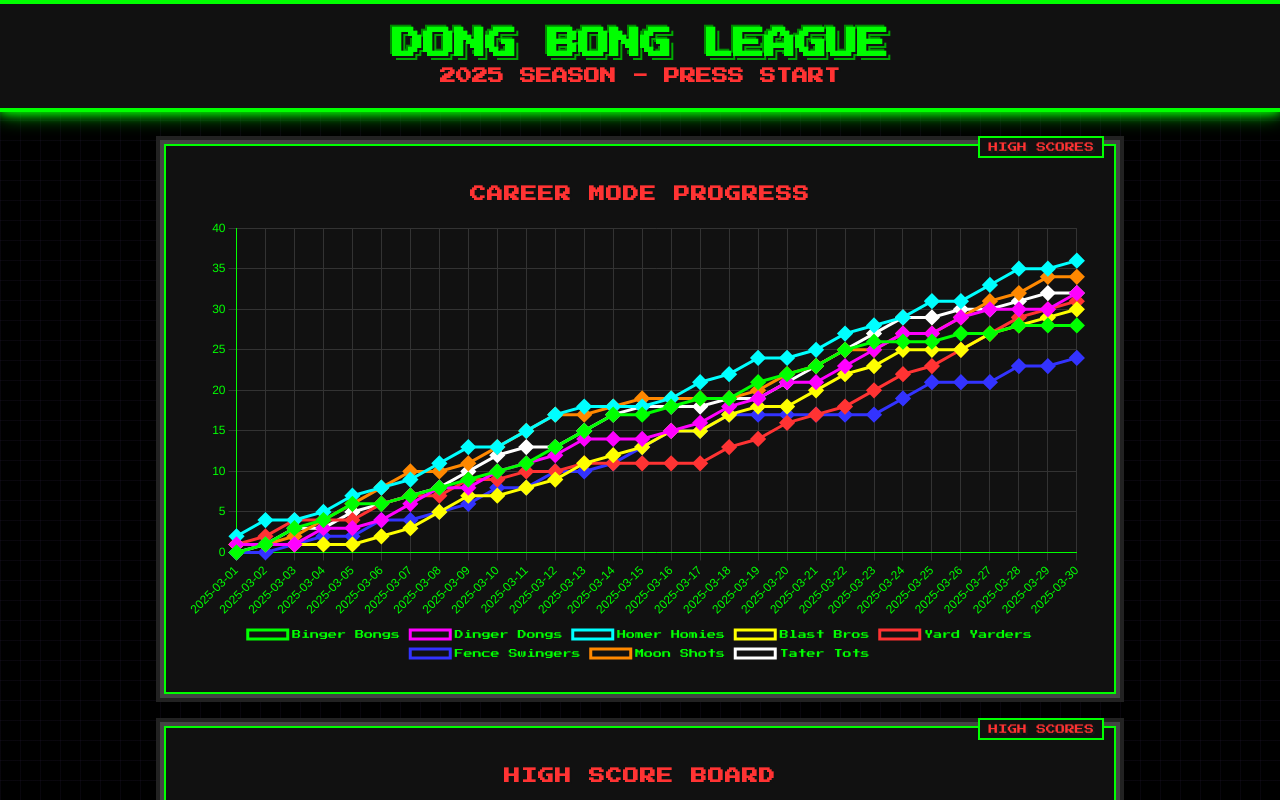
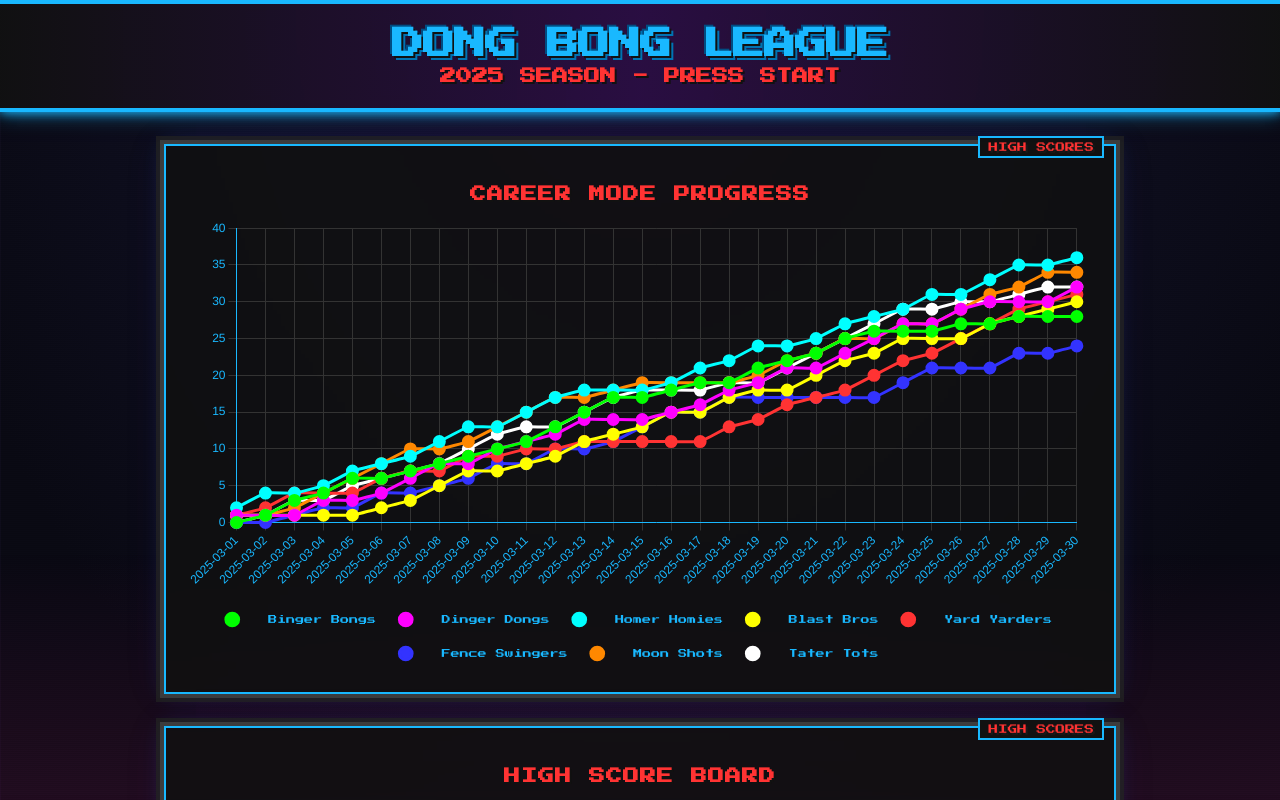
Before and after one commit to brianpgerson/dbl-server, a React (Create React App) app in the folder dong-bong-fe/: page / in a window 1280 px wide. Shown: the top 800 px of the page. Built offline with nearby package versions, Linux system fonts and the light colour scheme; no server answers.

Commit message:
Refine arcade theme with blue accent color and subtle vaporwave gradient

```diff
--- a/dong-bong-fe/src/App.css
+++ b/dong-bong-fe/src/App.css
@@ -1,13 +1,46 @@
 @import url('https://fonts.googleapis.com/css2?family=Press+Start+2P&display=swap');
 
 body {
-  background-color: #000;
+  background-color: #0a0a14;
   background-image:
-    linear-gradient(to right, rgba(86, 61, 124, 0.1) 1px, transparent 1px),
-    linear-gradient(to bottom, rgba(86, 61, 124, 0.1) 1px, transparent 1px);
-  background-size: 20px 20px;
+    linear-gradient(to right, rgba(86, 61, 124, 0.07) 1px, transparent 1px),
+    linear-gradient(to bottom, rgba(86, 61, 124, 0.07) 1px, transparent 1px),
+    radial-gradient(ellipse at top, #1a0b2e 0%, #101024 40%, #0a0a14 80%);
+  background-size: 20px 20px, 20px 20px, 100% 100%;
+  background-attachment: fixed;
   image-rendering: pixelated;
   color: #fff;
+  position: relative;
+}
+
+body::before {
+  content: '';
+  position: fixed;
+  top: 0;
+  left: 0;
+  right: 0;
+  bottom: 0;
+  background: repeating-linear-gradient(
+    0deg,
+    rgba(0, 0, 0, 0.07),
+    rgba(0, 0, 0, 0.07) 1px,
+    transparent 1px,
+    transparent 2px
+  );
+  pointer-events: none;
+  z-index: 1;
+}
+
+body::after {
+  content: '';
+  position: fixed;
+  bottom: 0;
+  left: 0;
+  right: 0;
+  height: 250px;
+  background: linear-gradient(to top, rgba(255, 41, 151, 0.1) 0%, rgba(255, 0, 204, 0) 100%);
+  pointer-events: none;
+  z-index: 0;
 }
 
 .App {
@@ -18,26 +51,31 @@ body {
 }
 
 .App-header {
-  background-color: #111;
+  background: linear-gradient(to right, rgba(17, 17, 17, 0.9), rgba(45, 15, 70, 0.85), rgba(17, 17, 17, 0.9));
   padding: 1.5rem;
-  color: #0f0;
+  color: #19b8ff;
   margin-bottom: 2rem;
-  border-bottom: 4px solid #0f0;
-  border-top: 4px solid #0f0;
+  border-bottom: 4px solid #19b8ff;
+  border-top: 4px solid #19b8ff;
   position: relative;
-  box-shadow: 0 0 10px #0f0, 0 0 20px #0f0;
+  box-shadow:
+    0 0 10px #19b8ff,
+    0 0 20px rgba(25, 184, 255, 0.6);
   text-transform: uppercase;
+  z-index: 10;
+  position: relative;
+  backdrop-filter: blur(5px);
 }
 
 .App-header h1 {
   margin: 0;
   font-size: 2rem;
   letter-spacing: -1px;
-  color: #0f0;
+  color: #19b8ff;
   text-shadow:
     2px 2px 0px #111,
-    4px 4px 0px #00aa00,
-    -2px -2px 0px #008800;
+    4px 4px 0px #0073b3,
+    -2px -2px 0px #004d82;
 }
 
 .App-header h2 {
@@ -51,11 +89,17 @@ body {
   margin: 2rem auto;
   max-width: 900px;
   padding: 1.5rem;
-  background: #111;
+  background: rgba(17, 17, 17, 0.85);
   border-radius: 0;
-  box-shadow: 0 0 0 4px #444, 0 0 0 8px #222;
-  border: 2px solid #0f0;
+  box-shadow:
+    0 0 0 4px rgba(68, 68, 68, 0.8),
+    0 0 0 8px rgba(34, 34, 34, 0.8),
+    0 0 20px rgba(41, 121, 255, 0.2),
+    0 0 40px rgba(102, 25, 188, 0.1);
+  border: 2px solid #19b8ff;
   position: relative;
+  backdrop-filter: blur(2px);
+  z-index: 2;
 }
 
 .chart-container h3 {
@@ -66,6 +110,7 @@ body {
   text-shadow: 2px 2px 0px #111;
 }
 
+
 .chart-container::after {
   content: 'HIGH SCORES';
   position: absolute;
@@ -75,7 +120,7 @@ body {
   color: #ff3333;
   font-size: 0.6rem;
   padding: 4px 8px;
-  border: 2px solid #0f0;
+  border: 2px solid #19b8ff;
 }
 
 .loading {
@@ -83,9 +128,9 @@ body {
   margin: 3rem auto;
   max-width: 500px;
   padding: 2rem;
-  border: 4px solid #0f0;
+  border: 4px solid #19b8ff;
   font-size: 1rem;
-  color: #0f0;
+  color: #19b8ff;
   animation: blink 1s step-end infinite;
 }
 
--- a/dong-bong-fe/src/App.js
+++ b/dong-bong-fe/src/App.js
@@ -98,15 +98,15 @@ function App() {
       ];
 
       return {
-        label: team,
+        label: "   " + team, // Add spaces before team name for legend spacing
         data: cumulativeData,
         borderColor: colors[index % colors.length],
-        backgroundColor: 'transparent',
+        backgroundColor: colors[index % colors.length] + '10',
         borderWidth: 3,
-        pointRadius: 6,
-        pointStyle: 'rectRot', // pixel-like square points
+        pointRadius: 5,
+        pointStyle: 'circle',
         pointBackgroundColor: colors[index % colors.length],
-        tension: 0 // no curve - straight pixel lines
+        tension: 0.1 // very slight curve
       };
     });
 
@@ -195,20 +195,27 @@ function App() {
               position: 'bottom',
               labels: {
                 font: { family: "'Press Start 2P', cursive", size: 9 },
-                color: '#00ff00'
+                color: '#19b8ff',
+                usePointStyle: true,
+                pointStyle: 'circle',
+                boxWidth: 10,
+                boxHeight: 10,
+                padding: 25,
+                useBorderRadius: true,
+                borderRadius: 2
               }
             }
           },
           scales: {
             y: {
               grid: { color: '#333' },
-              ticks: { color: '#00ff00' },
-              border: { color: '#00ff00' }
+              ticks: { color: '#19b8ff' },
+              border: { color: '#19b8ff' }
             },
             x: {
               grid: { color: '#333' },
-              ticks: { color: '#00ff00' },
-              border: { color: '#00ff00' }
+              ticks: { color: '#19b8ff' },
+              border: { color: '#19b8ff' }
             }
           }
         }} />
@@ -222,20 +229,21 @@ function App() {
               position: 'top',
               labels: {
                 font: { family: "'Press Start 2P', cursive", size: 10 },
-                color: '#ff3333'
+                color: '#ff3333',
+                padding: 25
               }
             }
           },
           scales: {
             y: {
               grid: { color: '#333' },
-              ticks: { color: '#00ff00' },
-              border: { color: '#00ff00' }
+              ticks: { color: '#19b8ff' },
+              border: { color: '#19b8ff' }
             },
             x: {
               grid: { color: '#333' },
-              ticks: { color: '#00ff00' },
-              border: { color: '#00ff00' }
+              ticks: { color: '#19b8ff' },
+              border: { color: '#19b8ff' }
             }
           }
         }} />
```
